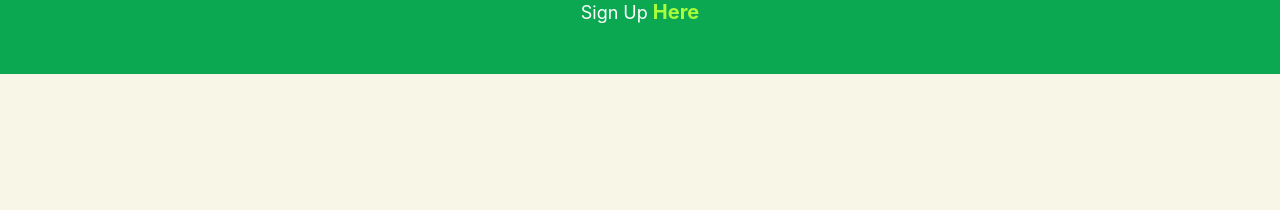
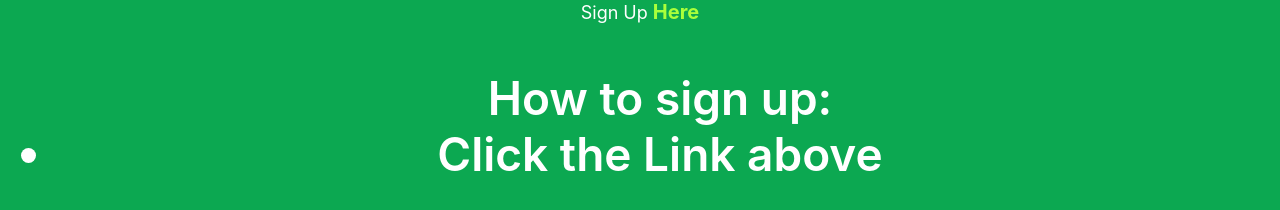
Before and after one commit to gsinit7/WBESS_Site, a React (Create React App) app: page /home in a window 1280 px wide. Shown: the part 3237-3447 px from the top of the page. Before the commit the page ends 3311 px from the top, so only its background shows below. Built offline with nearby package versions, Linux system fonts and the light colour scheme.

Commit message:
Added Wynton to about page

```diff
--- a/src/Pages/Leadership.js
+++ b/src/Pages/Leadership.js
@@ -14,6 +14,7 @@ import Julius from '../Img/Julius.jpeg'
 import Marie from '../Img/Marie.jpeg'
 import Joceyln from '../Img/Joceyln.jpeg'
 import Kofo from '../Img/Kofo.jpg'
+import Wynton from '../Img/Wynton.jpeg'
 
 import '../Styles/Leadership.css'
 
@@ -31,6 +32,9 @@ export  function Leadership() {
                 <Card id='eboard' image={Mulu} name="Mulu Yosief" title="Social Chair"/>
                 <Card id='eboard' image={Jordan} name="Jordan Edwards" title="Social Chair"/>
                 <Card id='eboard' image={Aiden} name="Aiden Williams" title="Webmaster Chair"/>
+                <Card id='eboard' image={Joceyln} name="Joceyln York" title="Senator"/>
+                <Card id='eboard' image={Wynton} name="Wynton Wright" title="Senator"/>
+
             </div>
         </>
     )
@@ -40,7 +44,6 @@ export function Chairs() {
     return (
         <>
             <div className="Chairs">
-                    <Card id='eboard' image={Joceyln} name="Joceyln York" title="Senator"/>
                     <Card id='eboard' image={Julius} name="Julius Nurse" title="Outreach Chair"/>
                     <Card id='eboard' image={Kofo} name="Kofo Aminu" title="Fundraising Chair"/>
                     <Card id='eboard' image={Marie} name="Marie Jobe" title="Volunteer Chair"/>
--- a/src/Pages/Membership.js
+++ b/src/Pages/Membership.js
@@ -7,6 +7,9 @@ export default function Membership() {
                 <div className="JoinIntro">
                     <p>Interested?</p>
                     <p id="subtext">Sign Up  <a id="joinLink" href="https://mynsbe.nsbe.org/s/joinprocess" target="_blank">Here</a></p>
+                    <ul> How to sign up:
+                        <li> Click the Link above</li>
+                    </ul>
                 </div>
             </div>
         </>
```
Also changed, not shown: src/Img/Wynton.jpeg (added).
